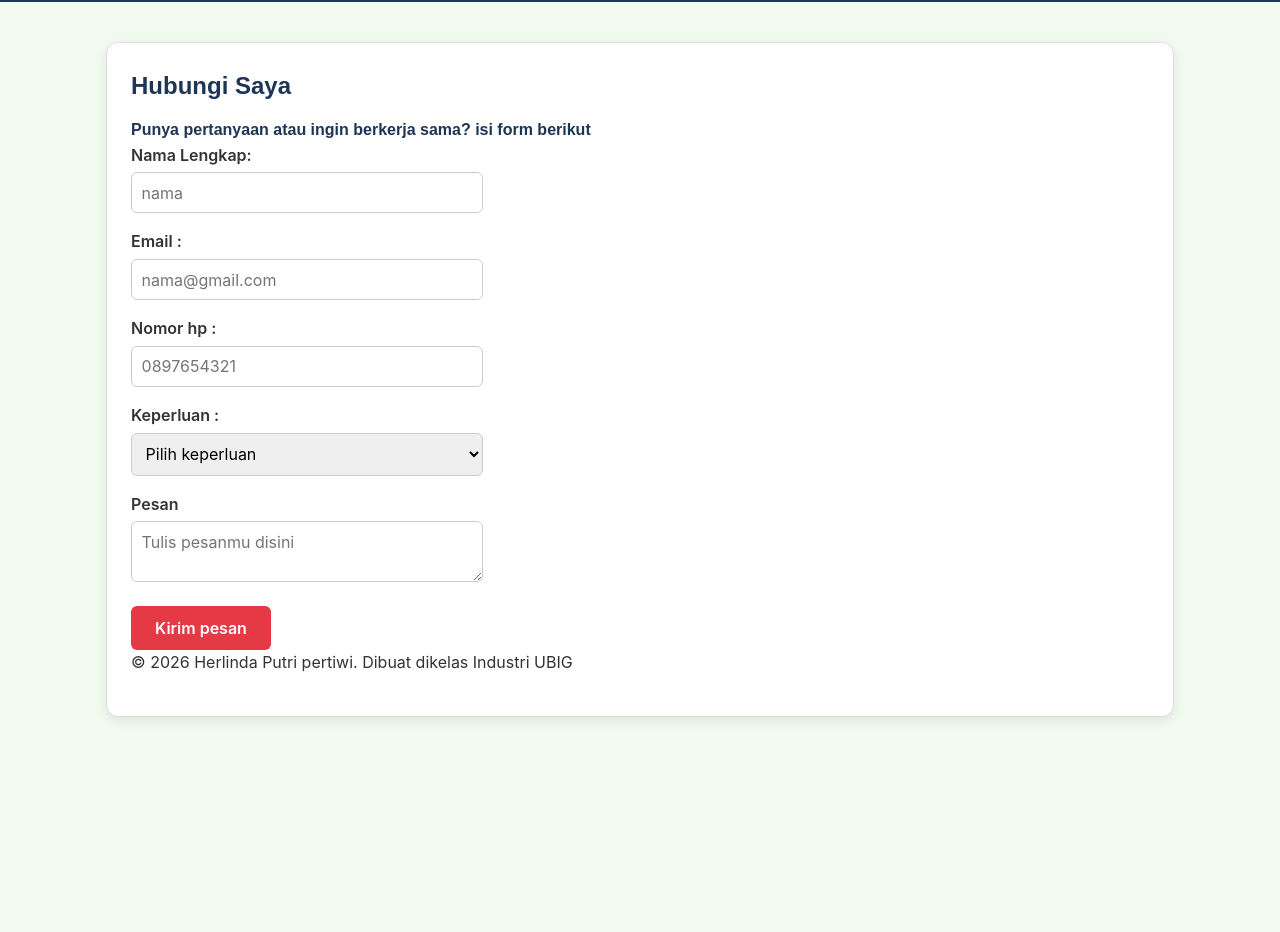
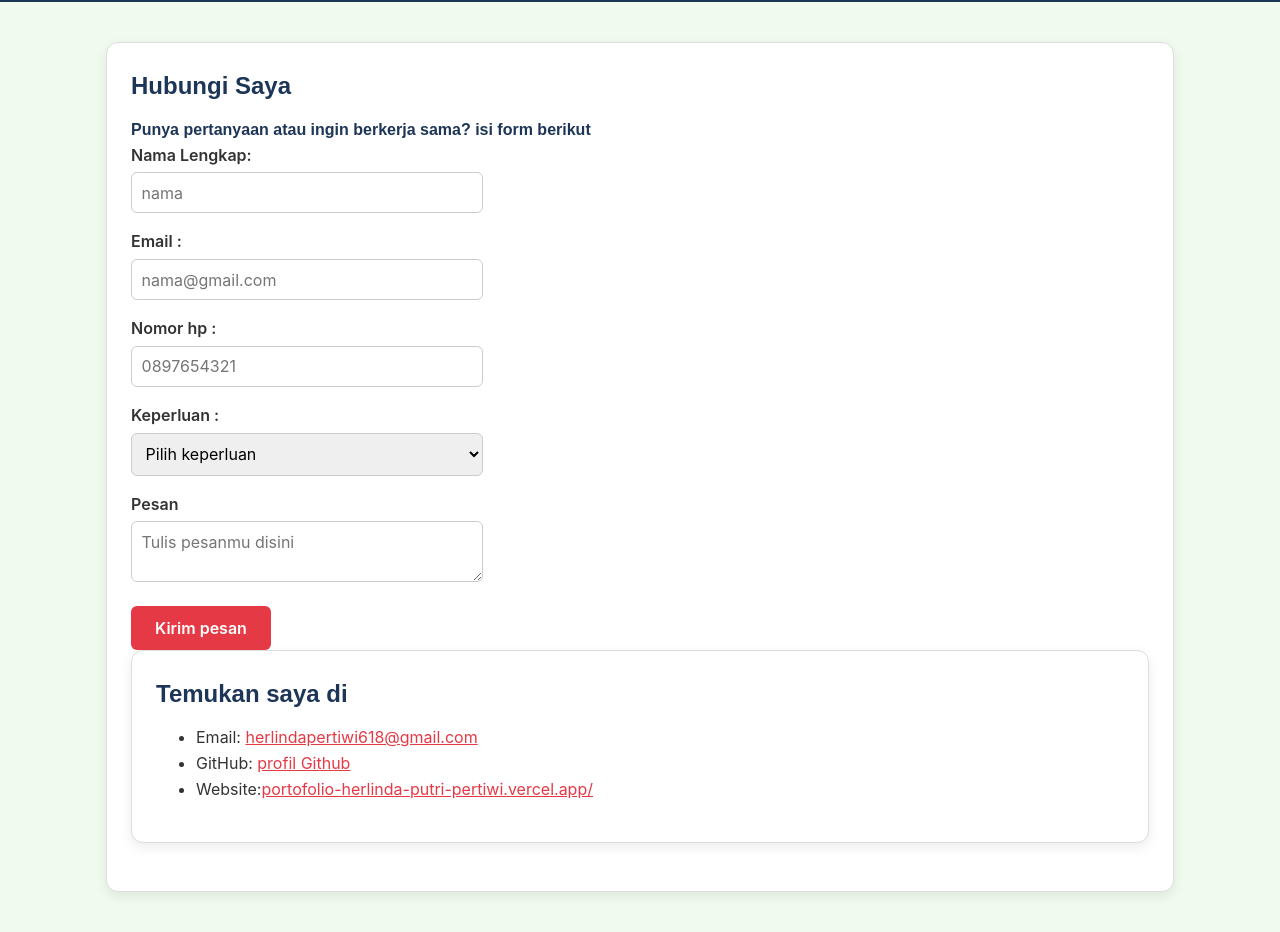
Before and after one commit to herlindapertiwi-spec/portofolio, a plain HTML site: page kontak.html in a window 1280 px wide. Shown: the part 72-1004 px from the top of the page. Before the commit the page ends 853 px from the top, so only its background shows below. Drawn offline with Linux system fonts and the light colour scheme.

Commit message:
feat: tambah kartu media sosial di halaman kontak

```diff
--- a/kontak.html
+++ b/kontak.html
@@ -53,7 +53,14 @@
             </p>
             <button type="submit">Kirim pesan</button>
            </form>
-           <p>&copy; 2026 Herlinda Putri pertiwi. Dibuat dikelas Industri UBIG</p>
+        <section class="kartu">
+           <h2>Temukan saya di</h2>
+    <ul>
+       <li> Email: <a href="mailto:herlindapertiwi618@gmail.com">herlindapertiwi618@gmail.com</a> </li>
+       <li> GitHub: <a href="https://github.com/Herlindapertiwi-spec" target="_blank""> profil Github</a> </li>
+       <li> Website:<a href="https://portofolio-herlinda-putri-pertiwi.vercel.app">portofolio-herlinda-putri-pertiwi.vercel.app/</a> </li>
+
+        </ul>
         </section>
         </div>
     </main>
```
